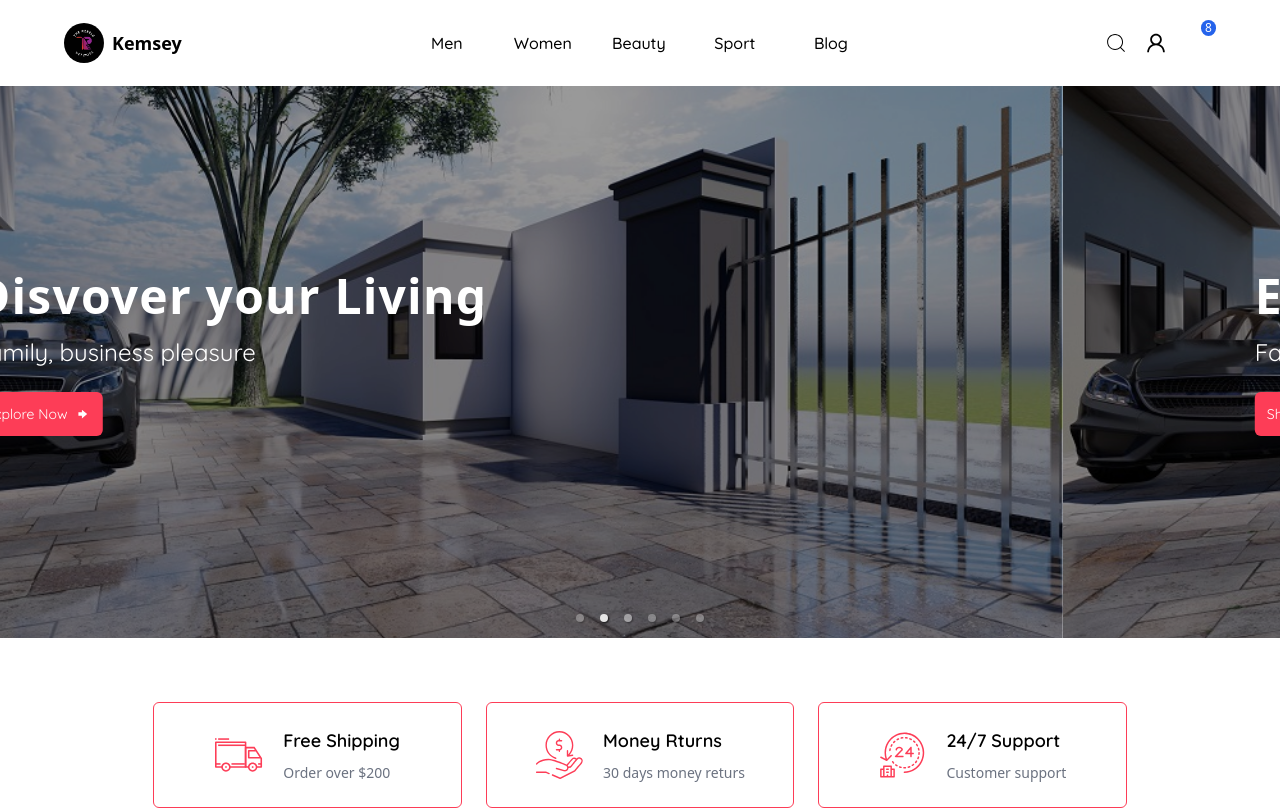
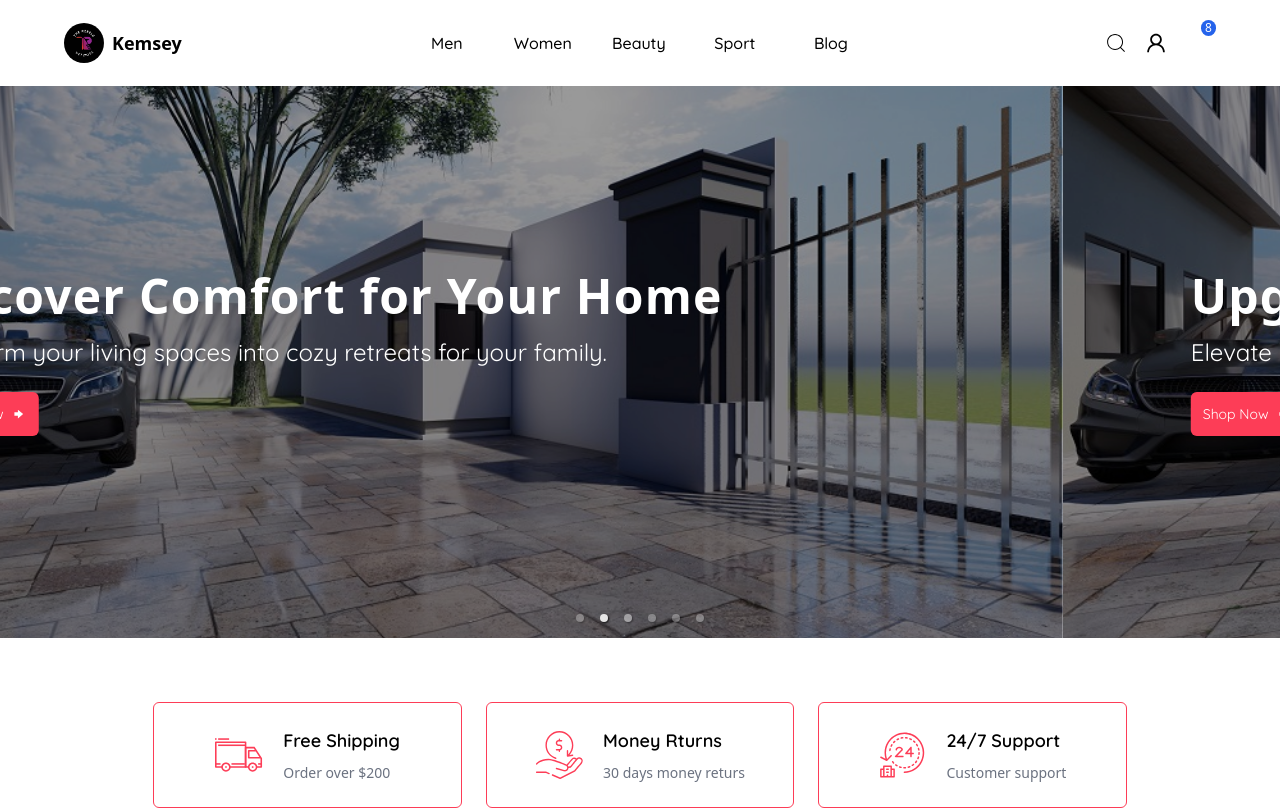
Before and after one commit to Michael-Builds/Kemsey-Ecommerce, a React (Vite) app: page / in a window 1280 px wide. Shown: the top 810 px of the page. Built offline with nearby package versions, Linux system fonts and the light colour scheme; some icons are missing.

Commit message:
Working on HomePage

```diff
--- a/src/pages/home/component/Hero.jsx
+++ b/src/pages/home/component/Hero.jsx
@@ -7,51 +7,48 @@ import { GoArrowRight } from 'react-icons/go';
 const carouselItems = [
     {
         image: Image,
-        title: "Explore the Office",
-        description: " Family, business pleasure",
-        buttonText: "Explore Now ",
-        link: "#"
-    },
-
-    {
-        image: Image,
-        title: "Disvover your Living",
-        description: " Family, business pleasure",
-        buttonText: "Explore Now ",
-        link: "#"
+        title: "Furniture for Your Workspace",
+        description: "Enhance your office with our stylish and functional furniture.",
+        buttonText: "Explore Now",
+        link: "#",
     },
     {
         image: Image,
-        title: "Explore the Office",
-        description: " Family, business pleasure",
-        buttonText: "Shop Now",
-        link: "#"
-
+        title: "Discover Comfort for Your Home",
+        description: "Transform your living spaces into cozy retreats for your family.",
+        buttonText: "Explore Now",
+        link: "#",
     },
     {
         image: Image,
-        title: "Luxury Interiors",
-        description: " Family, business pleasure",
+        title: "Upgrade Your Office Furniture",
+        description: "Elevate your workspace with our premium office furniture collections.",
         buttonText: "Shop Now",
-        link: "#"
-
+        link: "#",
     },
     {
         image: Image,
-        title: "Fully Furnished",
-        description: " Family, business pleasure",
+        title: "Luxury Interiors for Every Room",
+        description: "Experience luxury with our exquisite interior decor and furniture.",
         buttonText: "Shop Now",
-        link: "#"
-
+        link: "#",
     },
     {
         image: Image,
-        title: "Explore the Office",
-        description: " Family, business pleasure",
+        title: "Fully Furnished Homes, Delivered",
+        description: "Explore our fully furnished homes for the ultimate convenience.",
+        buttonText: "Shop Now",
+        link: "#",
+    },
+    {
+        image: Image,
+        title: "Elevate Your Workspace",
+        description: "Upgrade your office environment for better productivity and comfort.",
         buttonText: "Explore Now",
-        link: "#"
+        link: "#",
     },
 ];
+
 
 const Hero = () => {
     return (
@@ -72,7 +69,7 @@ const Hero = () => {
                             <img src={item.image} alt="Image" className="object-cover object-center h-full w-full" />
                             <div className="absolute top-0 left-0 w-full h-full bg-black opacity-40 z-10"></div>
                         </div>
-                        <div className="absolute pl-[15%] carousel-text flex flex-col items-start z-20 left-0">
+                        <div className="absolute pl-[10%] carousel-text flex flex-col items-start z-20 left-0">
                             <h1 className="font-raleway text-white text-2xl md:text-5xl font-bold mb-4 tracking-wide leading-tight">
                                 {item.title}
                             </h1>
```
